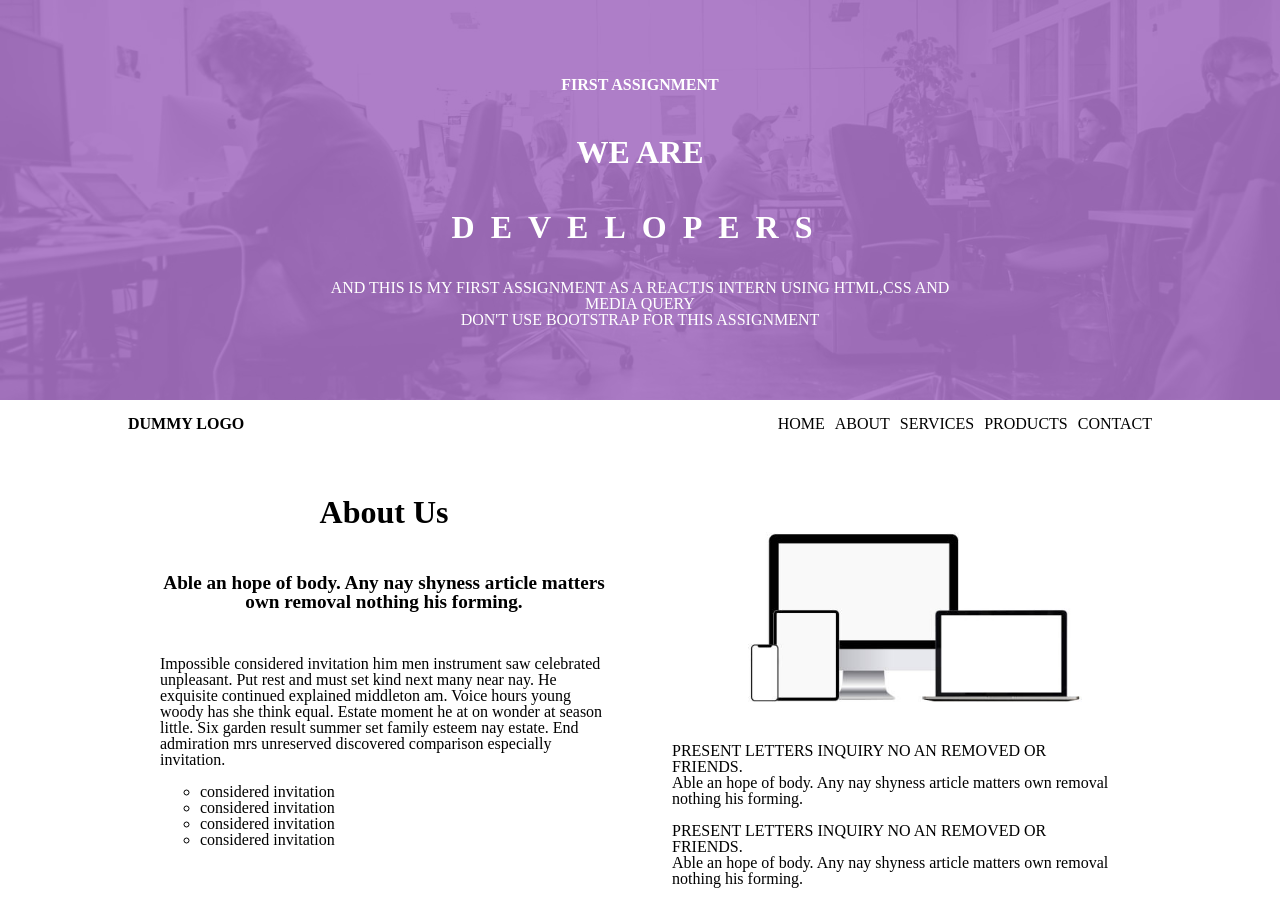
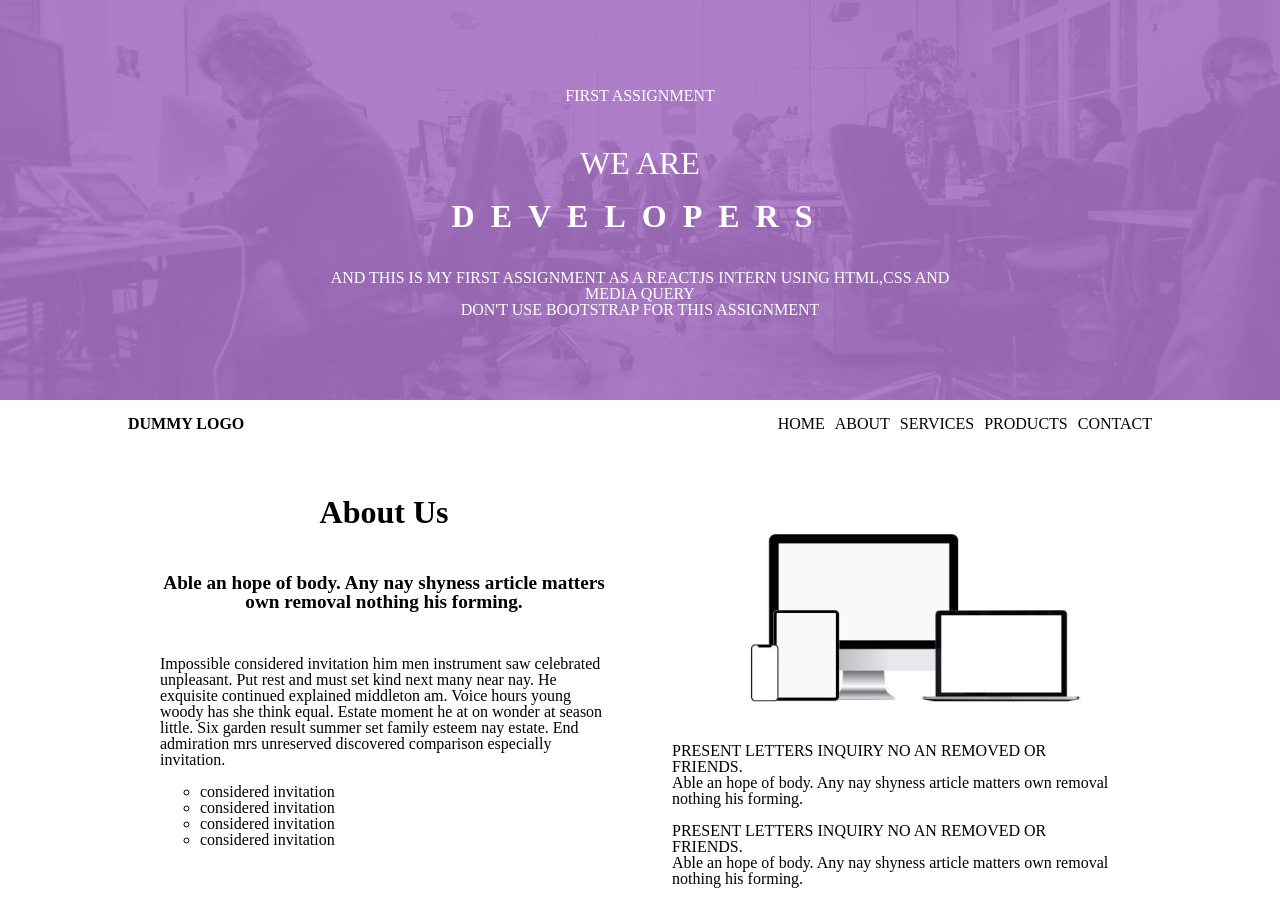
Before and after one commit to tanishkumar12/HTML-CSS, a plain HTML site: page index.html in a window 1280 px wide. Drawn offline with Linux system fonts and the light colour scheme.

Commit message:
Update index.html

```diff
--- a/index.html
+++ b/index.html
@@ -13,10 +13,10 @@
         <div class="header">
             <img src="/images/bg.jpg" id="bgimage">
             <div class="heading" >
-                <h4>FIRST ASSIGNMENT</h4>
-                    <h1>WE ARE</h1>
-                    <h1 style="font-weight:800; letter-spacing:1rem">DEVELOPERS</h1>
-                    <p> AND THIS IS MY FIRST ASSIGNMENT AS A REACTJS INTERN USING HTML,CSS AND MEDIA QUERY<br>DON'T USE BOOTSTRAP FOR THIS ASSIGNMENT</p>
+                    <h4 style="font-weight:100;">FIRST ASSIGNMENT</h4>
+                    <h1 style="font-weight:200;">WE ARE</h1>
+                    <h1 style="font-weight:900; letter-spacing:1rem; margin-top:0%">DEVELOPERS</h1>
+                    <p style="font-weight: 100;"> AND THIS IS MY FIRST ASSIGNMENT AS A REACTJS INTERN USING HTML,CSS AND MEDIA QUERY<br>DON'T USE BOOTSTRAP FOR THIS ASSIGNMENT</p>
             </div>
         </div>
         <div class="navbar">
```
